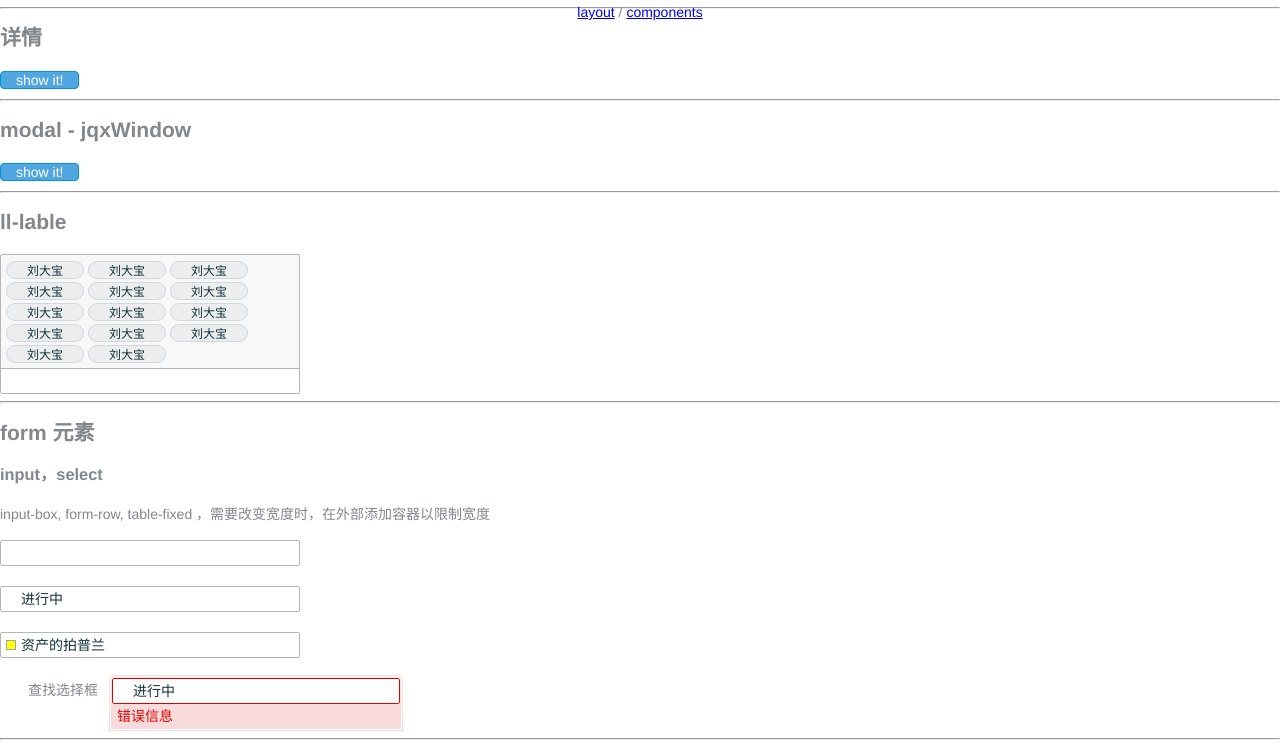
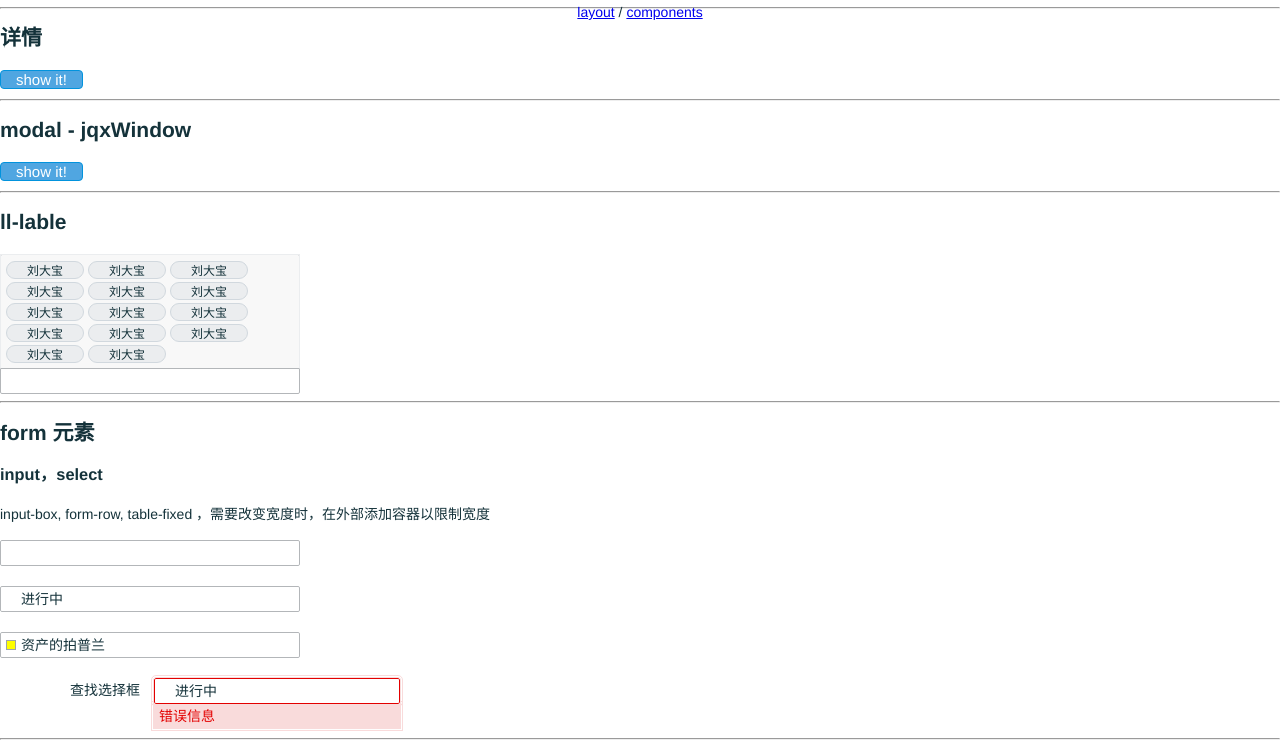
Before and after one commit to ajiutongxue/LLGUN, an Angular app: page /all in a window 1280 px wide. Shown: the top 745 px of the page. Built offline with nearby package versions, Linux system fonts and the light colour scheme; some icons are missing.

Commit message:
mod 详情页样式调整

```diff
--- a/src/app/all-com/all-com.component.html
+++ b/src/app/all-com/all-com.component.html
@@ -2,7 +2,7 @@
 <hr>
 <h2>详情</h2>
 <button class="btn btn-primary" showDetail="true" (click)="showDetail = !showDetail">show it!</button>
-<div class="detail-container" style="width: 780px; height: 450px;" *ngIf="showDetail">
+<div class="detail-container" style="width: 780px; height: 450px; position: static;" *ngIf="showDetail">
     <div class="detail-content">
         <table class="table-fixed form-row select-row">
             <tbody>
@@ -201,7 +201,7 @@
 				</label>
             </div>
             <button class="btn btn-primary"><i class="fa fa-check"></i> 确定</button>
-            <button class="btn btn-default">取消</button>
+            <button class="btn btn-default"><i class="fa fa-reply"></i> 取消</button>
         </div>
     </div>
 </jqxWindow>
--- a/src/app/layout/layout.component.html
+++ b/src/app/layout/layout.component.html
@@ -1,5 +1,8 @@
 <div class="ll-layout">
-    <div class="ll-header-box"></div>
+    <div class="ll-header-box">
+
+        <!-- <main-nav></main-nav> -->
+    </div>
     <div class="ll-page-nav-box"></div>
     <div class="ll-tools-box"></div>
     <div class="ll-main-box">
--- a/src/base.less
+++ b/src/base.less
@@ -2,8 +2,10 @@
 
 // font color define
 @color-strongest: #14323A;
-@color-stronger: #6C7C84;
-@color-normal: #81878B;
+@color-stronger:@color-strongest;
+// @color-stronger: #6C7C84;
+// @color-normal: #81878B;
+@color-normal: @color-stronger;
 @color-less: #9FA5A8;
 @color-weak: #CCCFD1;
 
--- a/src/glb.css
+++ b/src/glb.css
@@ -6,7 +6,7 @@ body {
   padding: 0;
   margin: 0;
   font: 14px/24px "Helvetica Neue", Helvetica, Arial, "Microsoft Yahei", "Hiragino Sans GB", "Heiti SC", "WenQuanYi Micro Hei", sans-serif;
-  color: #81878B;
+  color: #14323A;
 }
 input,
 textarea,
@@ -15,6 +15,9 @@ button {
   font-family: "Helvetica Neue", Helvetica, Arial, "Microsoft Yahei", "Hiragino Sans GB", "Heiti SC", "WenQuanYi Micro Hei", sans-serif;
   font-size: inherit;
   color: inherit;
+}
+input[type="checkbox"] {
+  outline: auto;
 }
 button {
   border: 0;
@@ -38,11 +41,12 @@ button {
   background: #fff;
   color: #fff;
   cursor: pointer;
+  font-size: 15px;
 }
 .btn.btn-default {
   background: #fff;
-  color: #81878B;
-  border-color: #81878B;
+  color: #14323A;
+  border-color: #14323A;
 }
 .btn.btn-default:hover {
   color: #14323A;
@@ -70,7 +74,7 @@ input {
   padding: 0;
   margin: 0;
   box-sizing: border-box;
-  color: #6C7C84;
+  color: #14323A;
 }
 td {
   vertical-align: middle;
@@ -209,7 +213,7 @@ td {
   left: -1px;
   z-index: -2;
   border-radius: inherit;
-  border-bottom: 1px solid #81878B;
+  border-bottom: 1px solid #14323A;
   background: linear-gradient(#D0D0D0, #A1A8AC 30px, #A1A8AC 80%, #B3B9BD);
   box-shadow: 0 2px 2px 0 rgba(0, 0, 0, 0.13), 0 4px 5px 0 rgba(0, 0, 0, 0.25);
 }
@@ -416,14 +420,13 @@ td {
 .jqx-window .ll-modal-header {
   height: 30px;
   line-height: 30px;
-  border: none;
   border-radius: 4px 4px 0 0;
-  background: inherit;
   padding: 0 0 0 10px;
 }
 .jqx-window .ll-modal-header > div:first-child {
   color: #14323A;
   font-weight: 600;
+  font-size: 15px;
 }
 .jqx-window .ll-modal-header .jqx-window-close-button-background {
   top: 7px;
@@ -476,7 +479,7 @@ td {
   padding: 0 30px;
   text-align: right;
   border-top: 1px solid #D1D8DE;
-  color: #6C7C84;
+  color: #14323A;
   background: #F8F8F8;
 }
 .jqx-window .ll-modal-main .ll-modal-footer:after {
@@ -531,11 +534,11 @@ td {
 }
 .form-row td.row-title {
   position: relative;
-  width: 8em;
+  width: 11em;
   padding-right: 1em;
   text-align: right;
   vertical-align: top;
-  color: #81878B;
+  color: #14323A;
 }
 [lang="en"] .form-row td.row-title {
   font-size: 13px;
--- a/src/glb.less
+++ b/src/glb.less
@@ -20,6 +20,10 @@ button {
 	font-family: @ll-font-family;
 	font-size: inherit;
 	color: inherit;
+}
+
+input[type="checkbox"] {
+	outline: auto;
 }
 
 button {
@@ -49,6 +53,10 @@ button {
 	background: #fff;
 	color: #fff;
 	cursor: pointer;
+
+	//////////
+	font-size: 15px;
+	/////////
 
 	&.btn-default {
 		background: #fff;
@@ -658,15 +666,23 @@ td {
     }
     .ll-modal-header {
         height: 30px;
-        line-height: 30px;
-        border: none;
-        border-radius: 4px 4px 0 0;
-        background: inherit;
+		line-height: 30px;
+		///////////
+		//border: none;
+		///////////
+		border-radius: 4px 4px 0 0;
+		///////////
+		//background: inherit;
+		//////////
 		padding: 0 0 0 10px;
 
         > div:first-child {
             color: @color-strongest;
-            font-weight: 600;
+			font-weight: 600;
+
+			/////////
+			font-size: 15px;
+			/////////
 		}
 
         .jqx-window-close-button-background {
@@ -809,7 +825,7 @@ td {
 
 		&.row-title {
 			position: relative;
-			width: 8em;
+			width: 11em;
 			padding-right: 1em;
 			text-align: right;
 			vertical-align: top;
@@ -1010,6 +1026,9 @@ td {
 // ***************
 .ll-label-box {
 	background: @bg-weak;
+	border-color: @color-input-border;
+	// border-color: @bg-selected;
+	// border-bottom: none;
 
 	&.input-box {
 		height: auto;
@@ -1018,22 +1037,35 @@ td {
 	&.only-showing {
 		background: transparent;
 	}
+
+	// > input[type="text"] {
+	// 	width: calc(~"100% + 2px");
+	// 	margin-left: -1px;
+	// 	margin-bottom: -1px;
+	// 	border: 1px solid @color-input-border;
+	// 	border-top-left-radius: 0;
+	// 	border-top-right-radius: 0;
+	// }
 }
 
 .ll-label-content {
-	margin-top: 3px;
-	margin-left: 5px;
-	margin-bottom: 5px;
+	// margin-top: 3px;
+	// margin-left: 5px;
+	// margin-bottom: 5px;
+	width: calc(~"100% + 2px");
+	padding: 3px 0 5px 5px;
+	margin-left: -1px;
+	margin-top: -1px;
+	border: 1px solid @bg-selected;
+	border-bottom-color: @color-input-border;
 
 	.only-showing & {
-		margin-top: 0;
+		width: auto;
+		margin: 0;
+		padding: 0;
+		border: none;
 	}
 
-	& + input[type="text"] {
-		border-top: 1px solid @color-input-border;
-		border-top-left-radius: 0;
-		border-top-right-radius: 0;
-	}
 }
 
 .ll-label {
```
